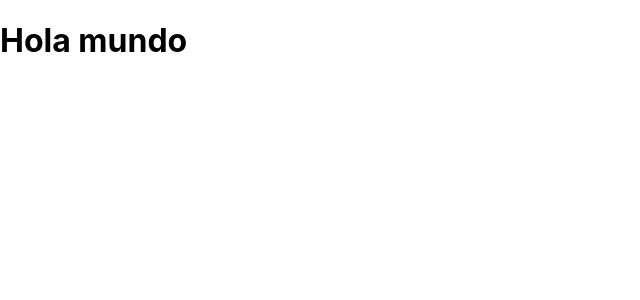
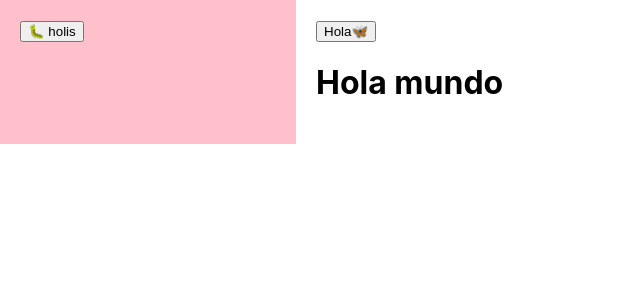
Before and after one commit to santiagocabrera1/Sprint-React, a React (Create React App) app: page / in a window 1280 px wide. Shown: the top 300 px of the page, without its empty margins (0-640 px from the left). Built offline with nearby package versions, Linux system fonts and the light colour scheme.

Commit message:
agregar mainArea y sidebar

```diff
--- a/src/App.css
+++ b/src/App.css
@@ -1,38 +1,7 @@
-.App {
-  text-align: center;
+*, *:before, *:after {
+  box-sizing: border-box;
 }
 
-.App-logo {
-  height: 40vmin;
-  pointer-events: none;
+.mainContainer {
+  display: flex;
 }
-
-@media (prefers-reduced-motion: no-preference) {
-  .App-logo {
-    animation: App-logo-spin infinite 20s linear;
-  }
-}
-
-.App-header {
-  background-color: #282c34;
-  min-height: 100vh;
-  display: flex;
-  flex-direction: column;
-  align-items: center;
-  justify-content: center;
-  font-size: calc(10px + 2vmin);
-  color: white;
-}
-
-.App-link {
-  color: #61dafb;
-}
-
-@keyframes App-logo-spin {
-  from {
-    transform: rotate(0deg);
-  }
-  to {
-    transform: rotate(360deg);
-  }
-}
--- a/src/App.js
+++ b/src/App.js
@@ -1,13 +1,23 @@
 
 import './App.css';
-import React from 'react';
+import React, {useState} from 'react';
 import MainRoutes  from './Routes/routes';
+import Sidebar from './components/Sidebar';
+import MainArea from './components/MainArea';
 
 function App() {
+  const [menuOpened, setMenuOpened] = useState(false);
+  const toggleMenu = () => {
+    setMenuOpened(!menuOpened);
+  }
+
   return (
-  <>
-    <MainRoutes/>
-  </>
+  <div className='mainContainer'>
+    <Sidebar isOpen={menuOpened} toggleMenu={toggleMenu} />
+    <MainArea toggleMenu={toggleMenu}>
+      <MainRoutes/>
+    </MainArea>
+  </div>
   );
 }
 
--- a/src/components/MainArea.css
+++ b/src/components/MainArea.css
@@ -0,0 +1,14 @@
+.mainArea {
+    width: 100vw;
+    padding: 20px;
+    transition: width 0.3s ease-in-out;
+
+}
+
+
+@media(min-width: 1025px) {
+    .mainArea {
+        width: calc(100vw - 296px); /* calc es el ancho total de la pantalla menos el ancho del sidebar, puedo restar vw menos px :) */
+
+    }
+}
--- a/src/components/MainArea.js
+++ b/src/components/MainArea.js
@@ -0,0 +1,13 @@
+import React from 'react'
+import './MainArea.css'
+
+const MainArea = ({children, toggleMenu}) => {
+  return (
+    <div className='mainArea'>
+    <button onClick={toggleMenu}>Hola🦋</button>
+        {children}
+    </div>
+  )
+}
+
+export default MainArea;
--- a/src/components/Sidebar.css
+++ b/src/components/Sidebar.css
@@ -0,0 +1,20 @@
+.mainSidebar {
+    position: fixed;
+    left: -296px;
+    width: 296px;
+    padding: 20px;
+    transition: left 0.3s ease-in-out;
+    background-color: pink;
+}
+
+.mainSidebar.open {
+    left: 0;
+}
+
+@media(min-width: 1025px) {
+    .mainSidebar {
+        position: relative;
+        left: 0;
+
+    }
+}
--- a/src/components/Sidebar.js
+++ b/src/components/Sidebar.js
@@ -1,8 +1,11 @@
 import React from 'react'
+import './Sidebar.css'
 
-export const Sidebar = () => {
+const Sidebar = ({isOpen, toggleMenu}) => {
   return (
-    <div>Sidebar</div>
+    <aside className={`mainSidebar ${isOpen ? 'open' : 'close'}`} >
+        <button onClick={toggleMenu}>🐛 holis</button>
+    </aside>
   )
 }
 
--- a/src/pages/Home/Home.js
+++ b/src/pages/Home/Home.js
@@ -1,9 +1,7 @@
 import React from 'react'
+import MainArea from '../../components/MainArea'
 
 const Home = () => {
-
-
-
 
   return (
     <main>
```
Also changed, not shown: src/components/Nav.css (deleted), src/components/Nav.js (deleted).
